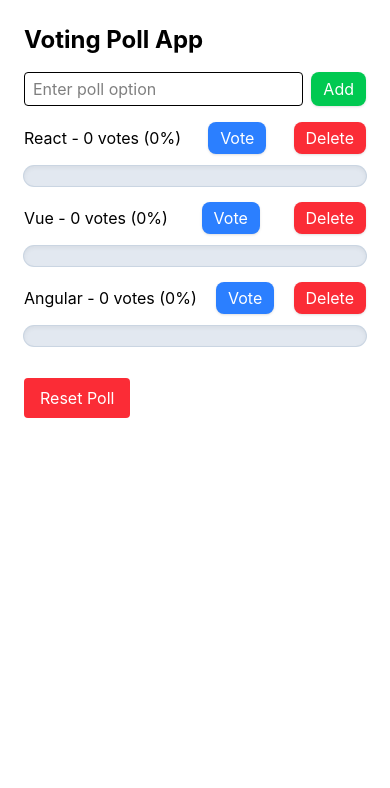
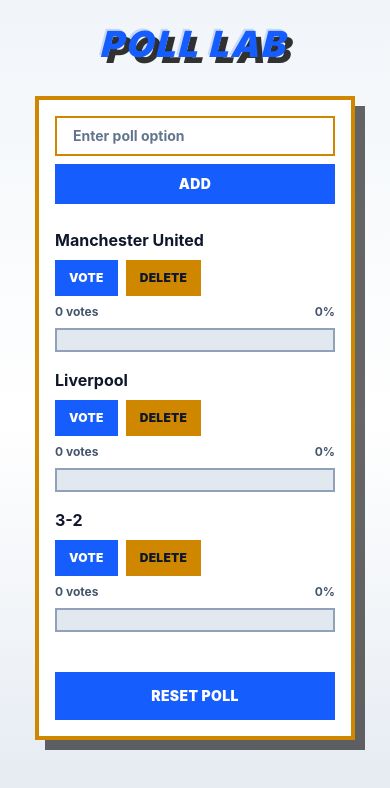
Before and after one commit to safiabulle/Voting-Poll-App, a React (Vite) app: page / in a window 390 px wide. Shown: the top 788 px of the page. Built offline with nearby package versions, Linux system fonts and the light colour scheme.

Commit message:
Front End Styling done, Font Changes, Color Themes Applied, Responsivity added, Changed Default Polling Options, Interactive effects added

```diff
--- a/src/App.css
+++ b/src/App.css
@@ -1,102 +1,32 @@
-.counter {
-  font-size: 16px;
-  padding: 5px 10px;
-  border-radius: 5px;
-  color: var(--accent);
-  background: var(--accent-bg);
-  border: 2px solid transparent;
-  transition: border-color 0.3s;
-  margin-bottom: 24px;
+/* Poll Guru Theme - Dark Mode with Complementary Colors */
 
-  &:hover {
-    border-color: var(--accent-border);
-  }
-  &:focus-visible {
-    outline: 2px solid var(--accent);
-    outline-offset: 2px;
-  }
+/* Ensure smooth transitions for interactive elements */
+* {
+  transition: all 0.2s;
 }
 
-.hero {
-  position: relative;
-
-  .base,
-  .framework,
-  .vite {
-    inset-inline: 0;
-    margin: 0 auto;
-  }
-
-  .base {
-    width: 170px;
-    position: relative;
-    z-index: 0;
-  }
-
-  .framework,
-  .vite {
-    position: absolute;
-  }
-
-  .framework {
-    z-index: 1;
-    top: 34px;
-    height: 28px;
-    transform: perspective(2000px) rotateZ(300deg) rotateX(44deg) rotateY(39deg)
-      scale(1.4);
-  }
-
-  .vite {
-    z-index: 0;
-    top: 107px;
-    height: 26px;
-    width: auto;
-    transform: perspective(2000px) rotateZ(300deg) rotateX(40deg) rotateY(39deg)
-      scale(0.8);
-  }
+body {
+  background: linear-gradient(to bottom, rgb(30, 41, 59), rgb(30, 27, 27));
 }
 
-#center {
-  display: flex;
-  flex-direction: column;
-  gap: 25px;
-  place-content: center;
-  place-items: center;
-  flex-grow: 1;
-
-  @media (max-width: 1024px) {
-    padding: 32px 20px 24px;
-    gap: 18px;
-  }
+/* Custom shadow for the Poll Guru card */
+.poll-card {
+  box-shadow: 10px 10px 0px 0px rgba(0, 0, 0, 0.6);
 }
 
-#next-steps {
-  display: flex;
-  border-top: 1px solid var(--border);
-  text-align: left;
-
-  & > div {
-    flex: 1 1 0;
-    padding: 32px;
-    @media (max-width: 1024px) {
-      padding: 24px 20px;
-    }
-  }
-
-  .icon {
-    margin-bottom: 16px;
-    width: 22px;
-    height: 22px;
-  }
-
-  @media (max-width: 1024px) {
-    flex-direction: column;
-    text-align: center;
-  }
+/* Reactive button effects */
+button {
+  transition: transform 0.15s, box-shadow 0.15s;
 }
 
-#docs {
-  border-right: 1px solid var(--border);
+button:hover {
+  transform: translateY(-2px);
+}
+
+/* Progress bar smooth animation */
+.progress-fill {
+  transition: all 0.5s ease-out;
+}
 
   @media (max-width: 1024px) {
     border-right: none;
--- a/src/App.jsx
+++ b/src/App.jsx
@@ -3,9 +3,9 @@
 import PollForm from "./components/PollForm";
 
 const defaultOptions = [
-  { id: 1, name: "React", votes: 0 },
-  { id: 2, name: "Vue", votes: 0 },
-  { id: 3, name: "Angular", votes: 0 },
+  { id: 1, name: "Manchester United", votes: 0 },
+  { id: 2, name: "Liverpool", votes: 0 },
+  { id: 3, name: "3-2", votes: 0 },
 ];
 
 function App() {
@@ -72,9 +72,10 @@
   const totalVotes = options.reduce((sum, option) => sum + option.votes, 0);
 
   return (
-    <div className="max-w-xl mx-auto p-6">
-      <h1 className="text-2xl font-bold mb-4">Voting Poll App</h1>
+    <div className="min-h-screen bg-gradient-to-b from-slate-100 via-white to-slate-200 flex flex-col items-center pt-6 px-4 pb-12">
+      <h1 className="text-4xl sm:text-5xl md:text-7xl font-black uppercase tracking-wider text-blue-600 mb-8 md:mb-12 italic" style={{ textShadow: '6px 6px 0px rgba(0,0,0,0.8), -2px -2px 0px rgba(37, 99, 235, 0.2)', transform: 'skewX(-5deg)' }}>POLL LAB</h1>
 
+      <div className="w-full max-w-xs sm:max-w-sm md:max-w-md lg:max-w-lg bg-white text-slate-900 p-4 sm:p-6 md:p-10 rounded-none border-4 border-yellow-600 shadow-[10px_10px_0px_0px_rgba(0,0,0,0.6)]">
         <PollForm onAddOption={handleAddOption} />
 
         <PollList
@@ -86,11 +87,11 @@
         />
         <button
           onClick={handleReset}
-        className="mt-4 bg-red-500 text-white px-4 py-2 rounded"
+          className="w-full mt-6 bg-blue-600 text-white px-4 py-3 font-black uppercase tracking-wide border-2 border-blue-600 transform active:scale-95 transition-all duration-200 hover:shadow-[5px_5px_0px_0px_rgba(0,0,0,0.8)] text-sm sm:text-base md:text-lg"
         >
           Reset Poll
         </button>
-
+      </div>
     </div>
   );
 }
--- a/src/components/PollForm.jsx
+++ b/src/components/PollForm.jsx
@@ -13,18 +13,18 @@
   };
 
   return (
-    <form onSubmit={handleSubmit} className="flex gap-2 mb-4">
+    <form onSubmit={handleSubmit} className="flex flex-col gap-2 sm:flex-row mb-6">
       <input
         type="text"
         placeholder="Enter poll option"
         value={input}
         onChange={(e) => setInput(e.target.value)}
-        className="border px-2 py-1 rounded w-full"
+        className="border-2 border-yellow-600 px-4 py-2 bg-white text-slate-900 font-bold placeholder-slate-500 w-full sm:flex-1 focus:outline-none focus:ring-2 focus:ring-blue-600 text-sm sm:text-base"
       />
 
       <button
         type="submit"
-        className="rounded-lg bg-green-500 px-3 py-1 text-white shadow-sm transition-colors duration-200 hover:bg-green-600 active:bg-green-700"
+        className="bg-blue-600 text-white px-4 sm:px-6 py-2 font-black uppercase tracking-wide border-2 border-blue-600 transform active:scale-95 transition-all duration-200 hover:shadow-[4px_4px_0px_0px_rgba(0,0,0,0.8)] text-sm sm:text-base"
       >
         Add
       </button>
--- a/src/components/PollOption.jsx
+++ b/src/components/PollOption.jsx
@@ -5,35 +5,37 @@
 
    return (
     <div className="mb-4">
-    <div className="flex justify-between items-center">
-      <p>
-        {option.name} - {option.votes} votes ({percentage}%)
+      <div className="flex flex-col sm:flex-row justify-between items-start sm:items-center mb-2 gap-2">
+        <p className="text-slate-900 font-bold text-base sm:text-lg flex-1">
+          {option.name}
         </p>
-
-
+        <div className="flex gap-2">
           <button
             onClick={() => onVote(option.id)}
             disabled={hasVoted}
-          className="rounded-lg bg-blue-500 px-3 py-1 text-white shadow-sm transition-colors duration-200 hover:bg-blue-600 active:bg-blue-700 disabled:bg-gray-400 disabled:shadow-none disabled:hover:bg-gray-400"
+            className="bg-blue-600 text-white px-3 sm:px-4 py-2 font-black uppercase tracking-wide border-2 border-blue-600 transform active:scale-95 transition-all duration-200 disabled:opacity-50 disabled:cursor-not-allowed hover:shadow-[3px_3px_0px_0px_rgba(0,0,0,0.8)] text-xs sm:text-sm"
           >
             Vote
           </button>
 
           <button
             onClick={() => onDelete(option.id)}
-      className="rounded-lg bg-red-500 px-3 py-1 text-white shadow-sm transition-colors duration-200 hover:bg-red-600 active:bg-red-700"
+            className="bg-yellow-600 text-slate-900 px-3 sm:px-4 py-2 font-black uppercase tracking-wide border-2 border-yellow-600 transform active:scale-95 transition-all duration-200 hover:shadow-[3px_3px_0px_0px_rgba(0,0,0,0.8)] text-xs sm:text-sm"
           >
             Delete
           </button>
         </div>
-
- <div className="w-full h-5 mt-3 overflow-hidden rounded-full bg-slate-200 shadow-inner ring-1 ring-slate-300">
+      </div>
+      <div className="flex justify-between items-center mb-2">
+        <span className="text-xs sm:text-sm font-bold text-slate-600">{option.votes} votes</span>
+        <span className="text-xs sm:text-sm font-bold text-slate-600">{percentage}%</span>
+      </div>
+      <div className="w-full bg-slate-200 h-6 rounded-none border-2 border-slate-400 overflow-hidden">
         <div
-          className="poll-bar-fill h-full rounded-full transition-all duration-500 ease-out"
+          className="h-full bg-blue-600 transition-all duration-500 ease-out"
           style={{ width: `${percentage}%` }}
         ></div>
       </div>
-
     </div>
   );
 };
```
Lines whose indentation alone changed are shown as unchanged.
